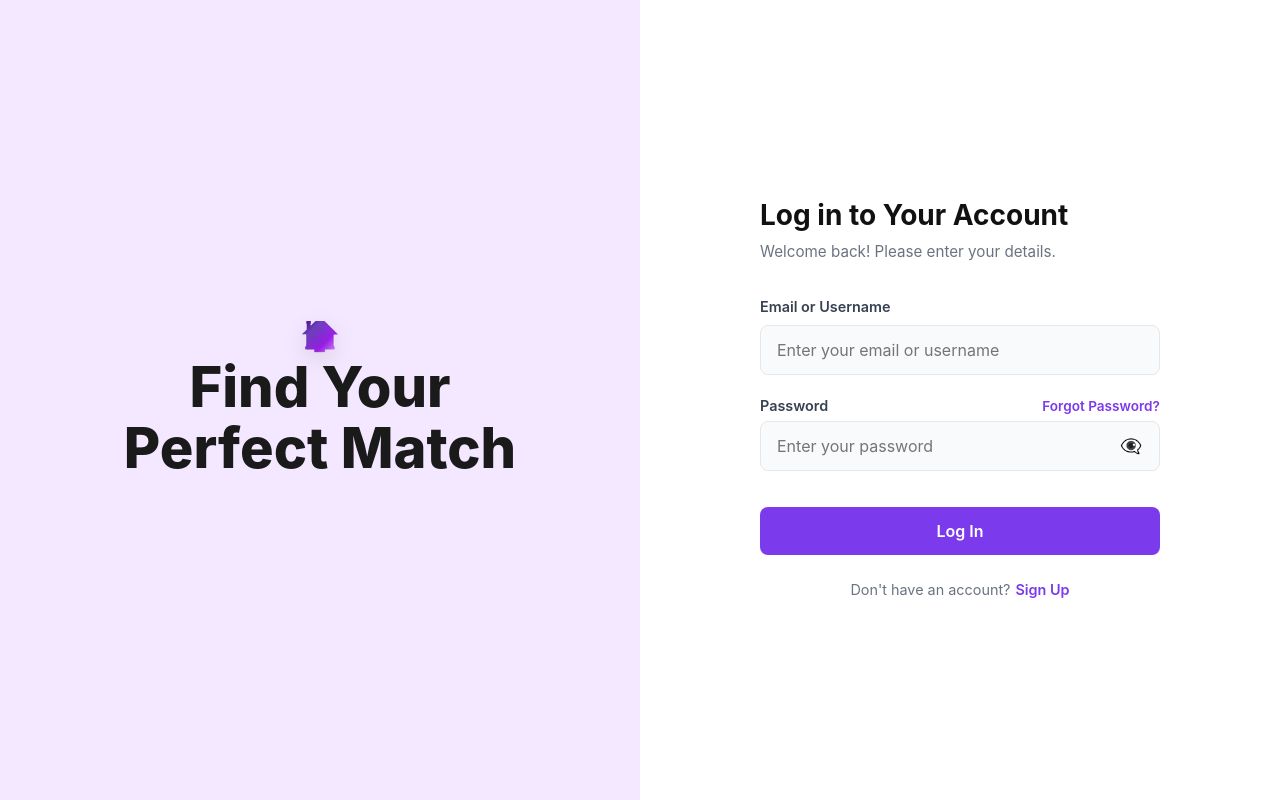
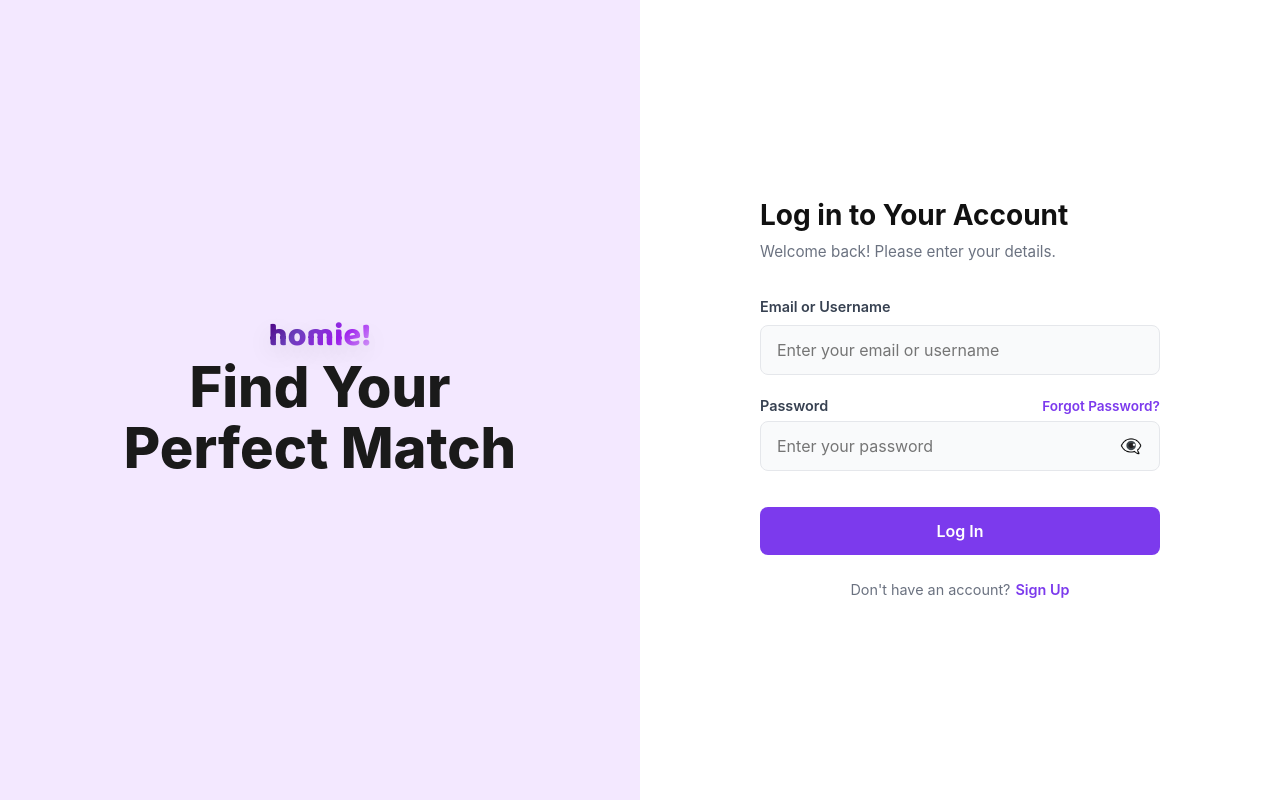
Before and after one commit to ElpiDim/homeFinder-App, a React (Create React App) app in the folder frontend/: page /login in a window 1280 px wide. Built offline with nearby package versions, Linux system fonts and the light colour scheme; no server answers.

Commit message:
Show house icon only in collapsed sidebars

```diff
--- a/frontend/src/components/ClientNavLayout.js
+++ b/frontend/src/components/ClientNavLayout.js
@@ -54,7 +54,9 @@ export default function ClientNavLayout({
         <aside className={`cd-aside ${isCollapsed ? "is-collapsed" : ""}`}>
           <div className="cd-brand">
             <div style={{ color: "var(--primary)" }}>
-              <Logo as="h5" className="mb-0 logo-in-nav" />
+              <Logo as="h5" className="mb-0 logo-in-nav">
+                {isCollapsed ? "🏠" : null}
+              </Logo>
             </div>
           </div>
 
--- a/frontend/src/components/Logo.js
+++ b/frontend/src/components/Logo.js
@@ -5,9 +5,7 @@ export default function Logo({ as: Tag = "h1", className = "", children }) {
   const classes = ["logo-wrap", "logo-baloo", className].filter(Boolean).join(" ");
   return (
     <Tag className={classes}>
-      <span className="logo-word" role="img" aria-label="House">
-        {children || "🏠"}
-      </span>
+      <span className="logo-word">{children || "homie!"}</span>
     </Tag>
   );
 }
--- a/frontend/src/pages/Notifications.js
+++ b/frontend/src/pages/Notifications.js
@@ -239,7 +239,9 @@ export default function NotificationsPage() {
       <aside className={`np-aside ${isSidebarCollapsed ? "is-collapsed" : ""}`}>
         <div className="np-brand">
           <div className="np-logo">
-            <Logo as="h5" className="mb-0 logo-in-nav" />
+            <Logo as="h5" className="mb-0 logo-in-nav">
+              {isSidebarCollapsed ? "🏠" : null}
+            </Logo>
           </div>
           <div className="np-brandMeta">
             <div className="np-brandTitle">{user?.role === "owner" ? "Owner Portal" : "Client Portal"}</div>
```
